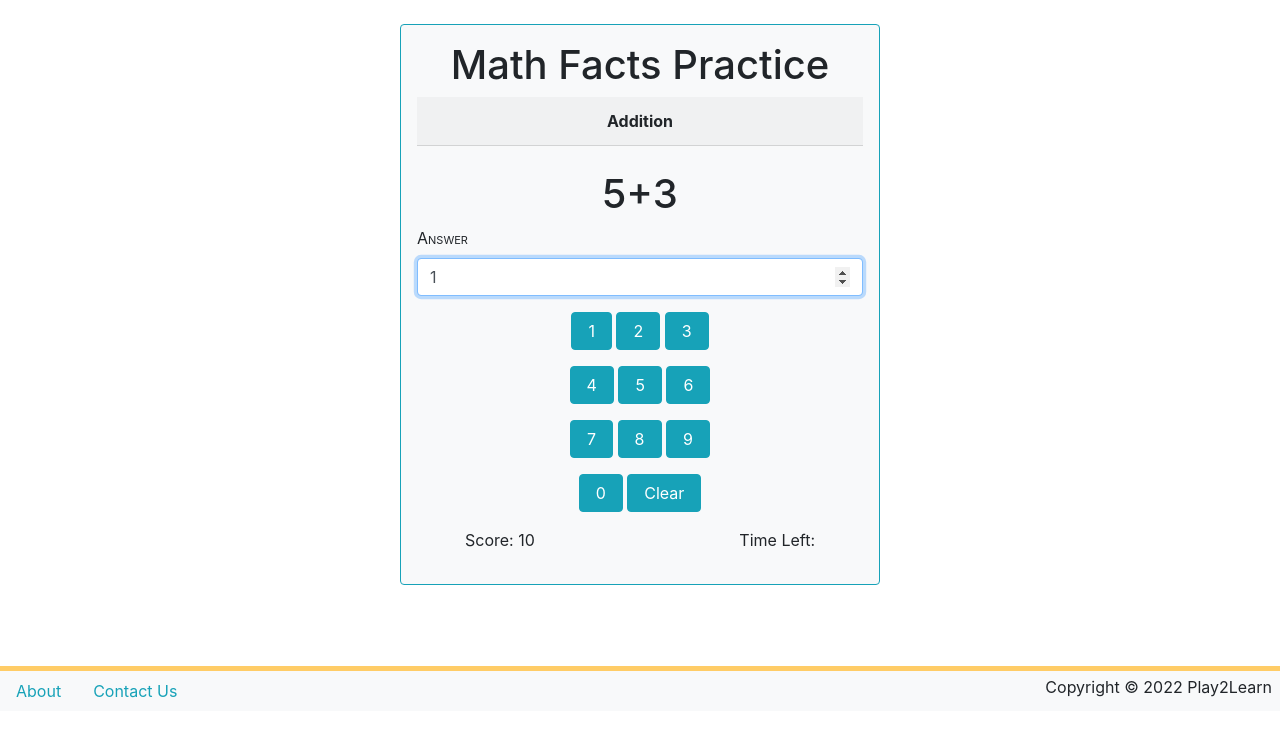
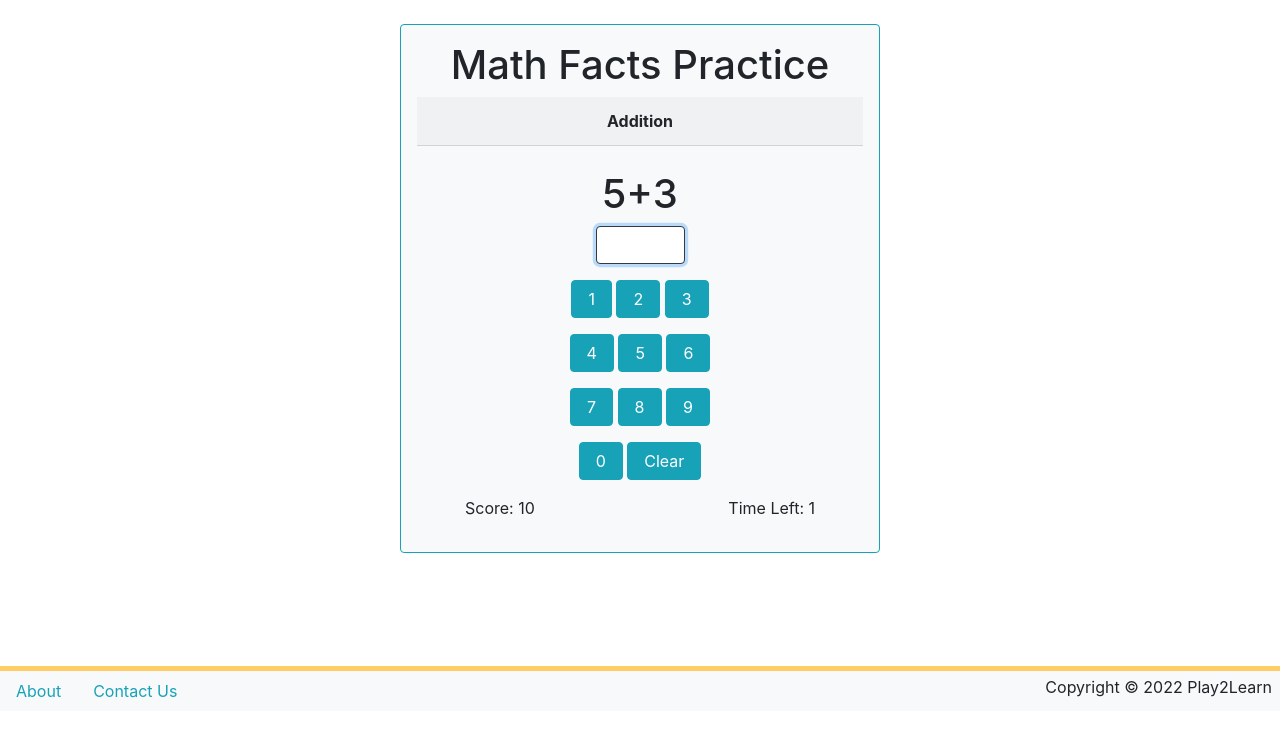
Before and after one commit to samoore333/play2learn, a Django app: a page that uses templates/mathgame/mathgame_form.html in a window 1280 px wide. Shown: the part 89-820 px from the top of the page. After the commit the page ends 787 px from the top, so only its background shows below. Run offline with Django 4.2, Linux system fonts and the light colour scheme; tables that the repository leaves empty hold one stand-in row (values such as "Sample post"); some libraries are stand-ins or nearby versions.

Commit message:
Math facts page updates

```diff
--- a/mathgame/forms.py
+++ b/mathgame/forms.py
@@ -25,9 +25,4 @@
 class MathgamePlayForm(ModelForm):
     class Meta:
         model = Mathgame
-        fields = ['answer']
-        widgets = {
-            'answer': NumberInput(
-                attrs={'autofocus': True}
-            )
-        }
+        fields = []
--- a/mathgame/models.py
+++ b/mathgame/models.py
@@ -28,7 +28,8 @@
     )
     answer = models.IntegerField(blank=True, null=True)
     end_time = models.DateTimeField(blank=True, null=True, auto_now_add=True)
-    score = models.IntegerField(blank=True, null=True, default=0)
+    time_left = models.IntegerField(default=30)
+    score = models.IntegerField(default=0)
 
 
     def get_absolute_url(self):
--- a/templates/mathgame/mathgame_form.html
+++ b/templates/mathgame/mathgame_form.html
@@ -15,6 +15,22 @@
       {% csrf_token %}
       {{ form|crispy }}
     {% if 'play' in request.path %}
+    <script>
+      function input(e) {
+        const tbInput = document.getElementById('tbInput');
+        tbInput.value = tbInput.value + e.value;
+      }
+
+      function del() {
+        const tbInput = document.getElementById('tbInput');
+        tbInput.value = tbInput.value.substr(0, tbInput.value.length - 1);
+      }
+    </script>
+      <div class="row justify-content-center">
+        <div class="form-group col-sm-3">
+          <input class="form-control border-dark" id="tbInput" name="tbInput" type="text" autofocus>
+        </div>
+      </div>
       <div class="row justify-content-center">
         <div class="form-group">
           <input class="btn btn-info pl-3 pr-3" type="button" value="1" onclick="input(this);" />
@@ -44,7 +60,7 @@
       </div>
       <div class="justify-content-center">
         <p class="float-left pl-5">Score: {{ mathgame.score }}</p>
-        <p class="float-right pr-5">Time Left: </p>
+        <p class="float-right pr-5">Time Left: {{ mathgame.time_left }}</p>
       </div>
       {% endif %}
       {% if 'start' in request.path %}
```
Also changed, not shown: mathgame/migrations/0014_mathgame_time_left_alter_mathgame_score.py (added).
